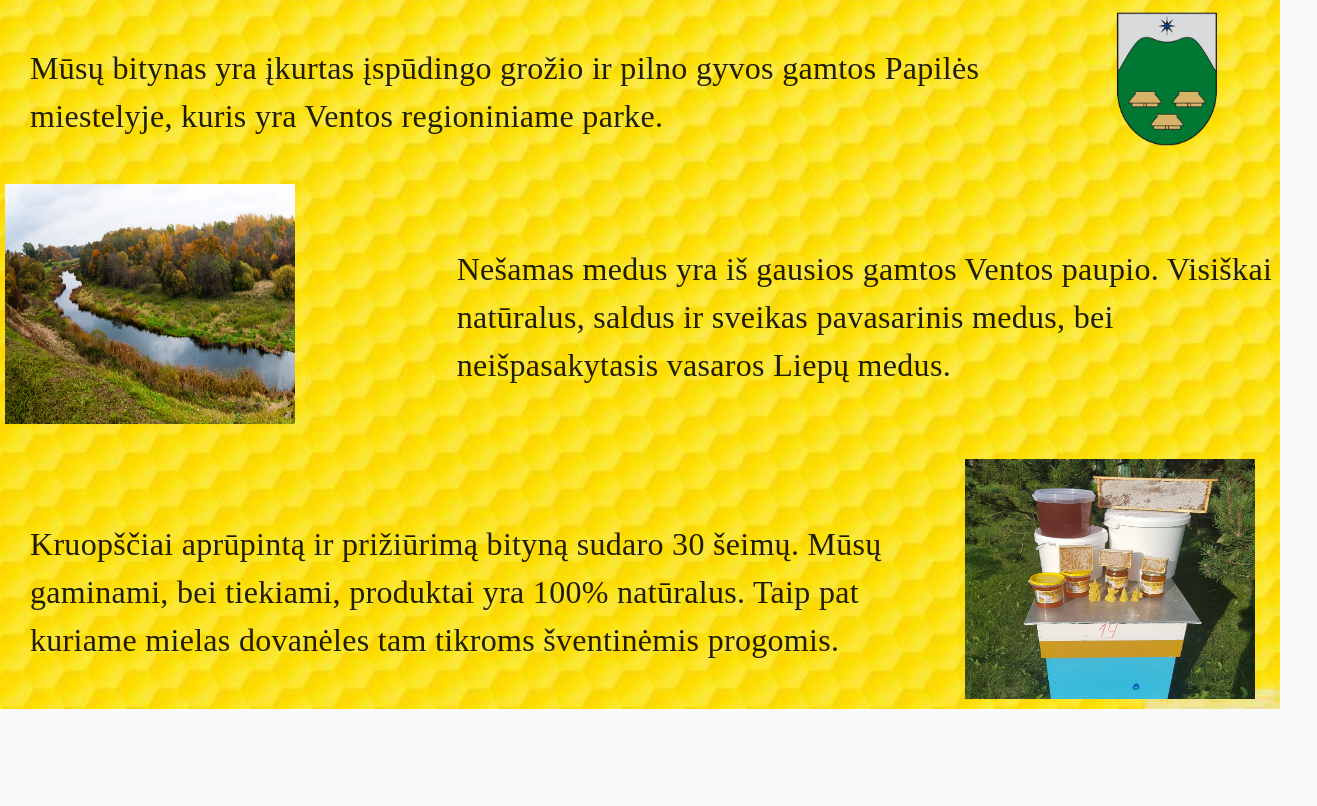
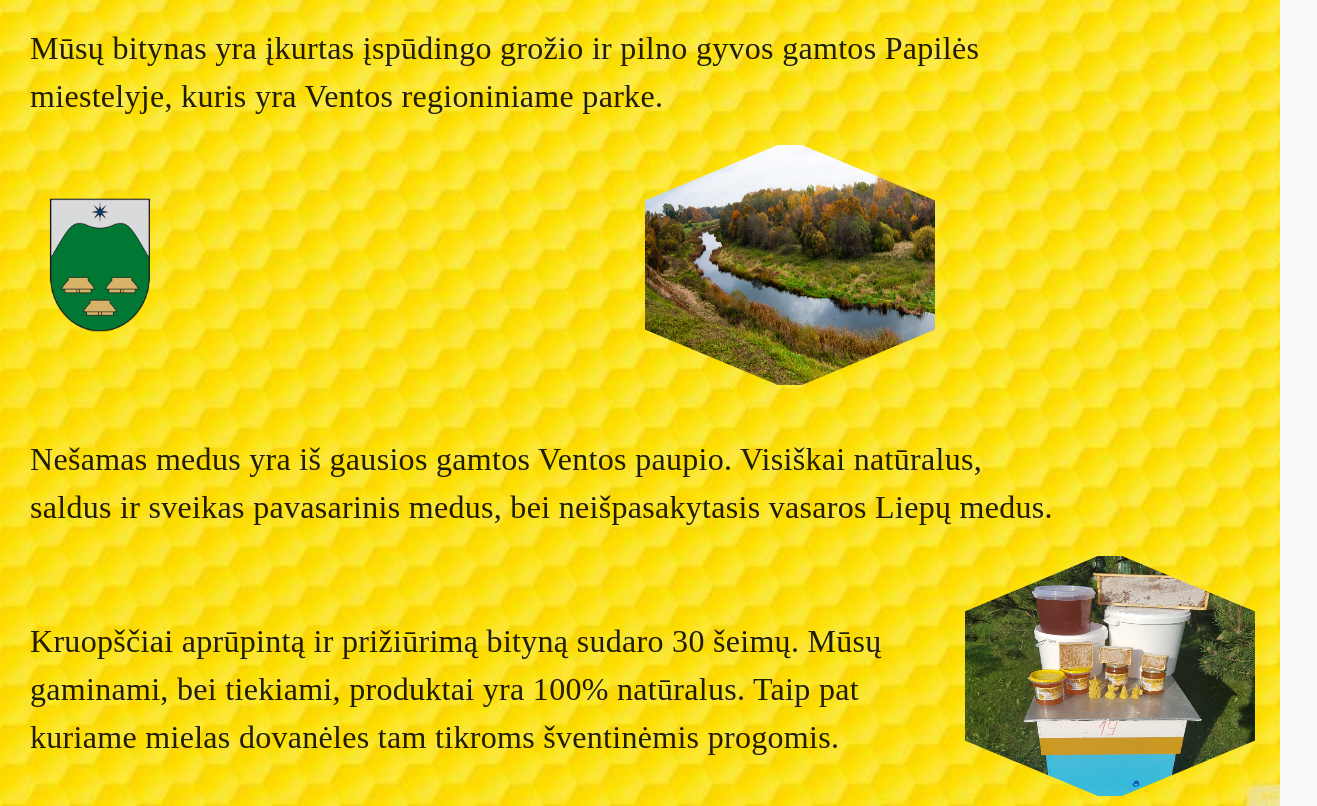
Before and after one commit to MrSungi/bee, a React (Create React App) app: page /apiary in a window 1280 px wide. Shown: the part 380-1186 px from the top of the page, 1317 px wide, since content can reach past the window. Before the commit the page ends 1089 px from the top, so only its background shows below. Built offline with nearby package versions, Linux system fonts and the light colour scheme.

Commit message:
changed image outline

```diff
--- a/src/components/ApiaryInfo/ApiaryInfo.jsx
+++ b/src/components/ApiaryInfo/ApiaryInfo.jsx
@@ -32,10 +32,11 @@ const useStyles = makeStyles({
         width:'300px',
         height: '250px',
         padding: '5px',
+        clipPath: 'polygon(50% 0, 100% 25%, 100% 75%, 50% 100%, 0 75%, 0 25%)',
 
     },
     paper:{
-        backgroundColor:'transparent'
+        backgroundColor:'transparent',
     }
 
 });
@@ -49,38 +50,38 @@ export default function ApiaryInfo(){
               justify="space-between"
               alignItems="center">
 
-            <Grid item xs={10}>
+            <Grid item xs={10} >
                 <Typography className={classes.text}>
                 Mūsų bitynas yra įkurtas įspūdingo grožio ir pilno gyvos gamtos Papilės
                     miestelyje, kuris yra Ventos regioniniame parke.
                 </Typography>
             </Grid>
-            <Grid item xs={2} color='transparent'>
+            <Grid item xs  color='transparent'>
                 <Paper className={classes.paper} elevation={0}>
                     <img className={classes.imagelogo} src={papile} alt="papile"/>
                 </Paper>
             </Grid>
 
 
-            <Grid item xs={3} color='transparent'>
+            <Grid item xs  color='transparent'>
                 <Paper className={classes.paper} elevation={0}>
                     <img className={classes.image} src={papileview} alt="papile"/>
                 </Paper>
             </Grid>
-            <Grid item xs={8}>
+            <Grid item xs={10} >
                 <Typography className={classes.text}>
                     Nešamas medus yra iš gausios gamtos Ventos paupio. Visiškai natūralus, saldus ir sveikas pavasarinis medus,
                      bei neišpasakytasis vasaros Liepų medus.
                 </Typography>
             </Grid>
 
-            <Grid item xs={9}>
+            <Grid item xs={9} >
                 <Typography className={classes.text}>
                     Kruopščiai aprūpintą ir prižiūrimą bityną sudaro 30 šeimų. Mūsų gaminami, bei tiekiami, produktai yra
                     100% natūralus. Taip pat kuriame mielas dovanėles tam tikroms šventinėmis progomis.
                 </Typography>
             </Grid>
-            <Grid item xs={3} color='transparent'>
+            <Grid item xs  color='transparent'>
                 <Paper className={classes.paper} elevation={0}>
                     <img className={classes.image} src={apiaryinfo} alt="papile"/>
                 </Paper>
```
Also changed, not shown: src/static/apiaryinfo.js (+16 -0 lines).
